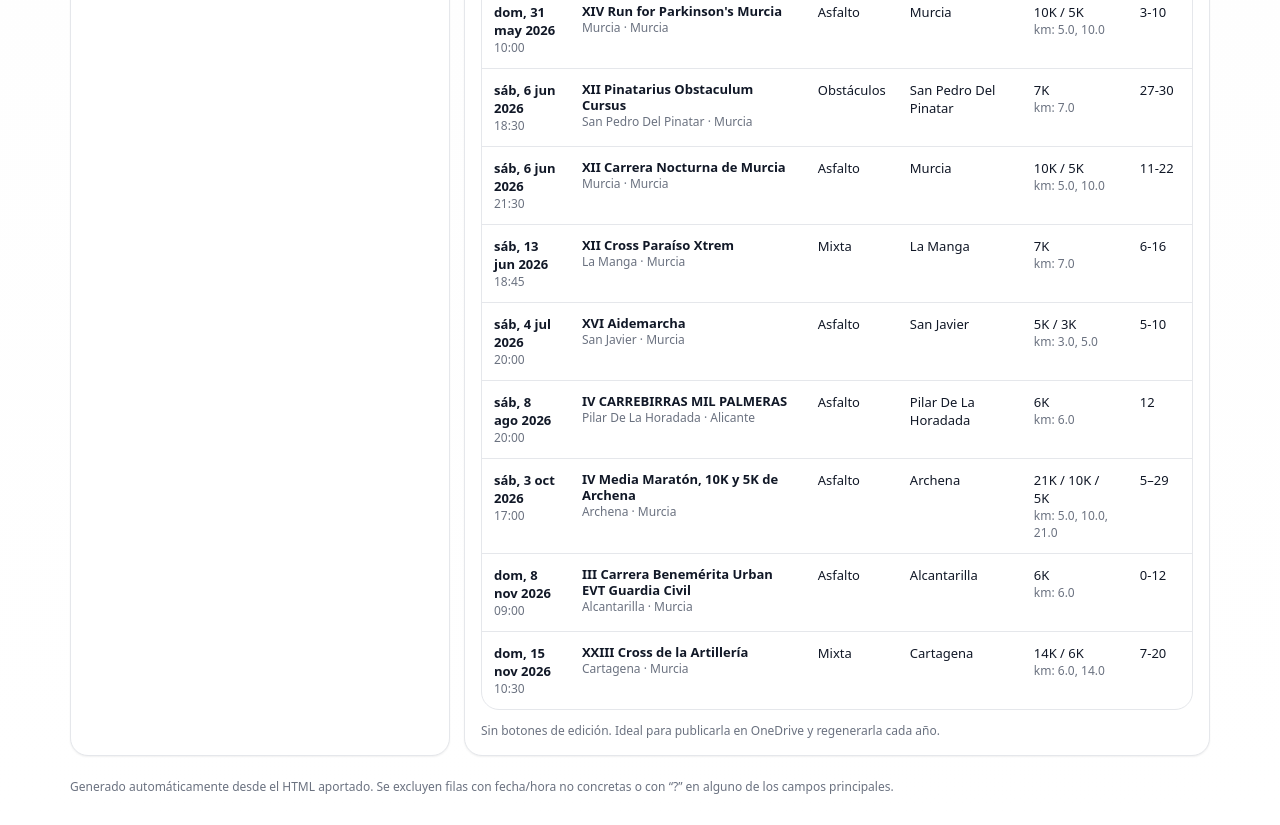
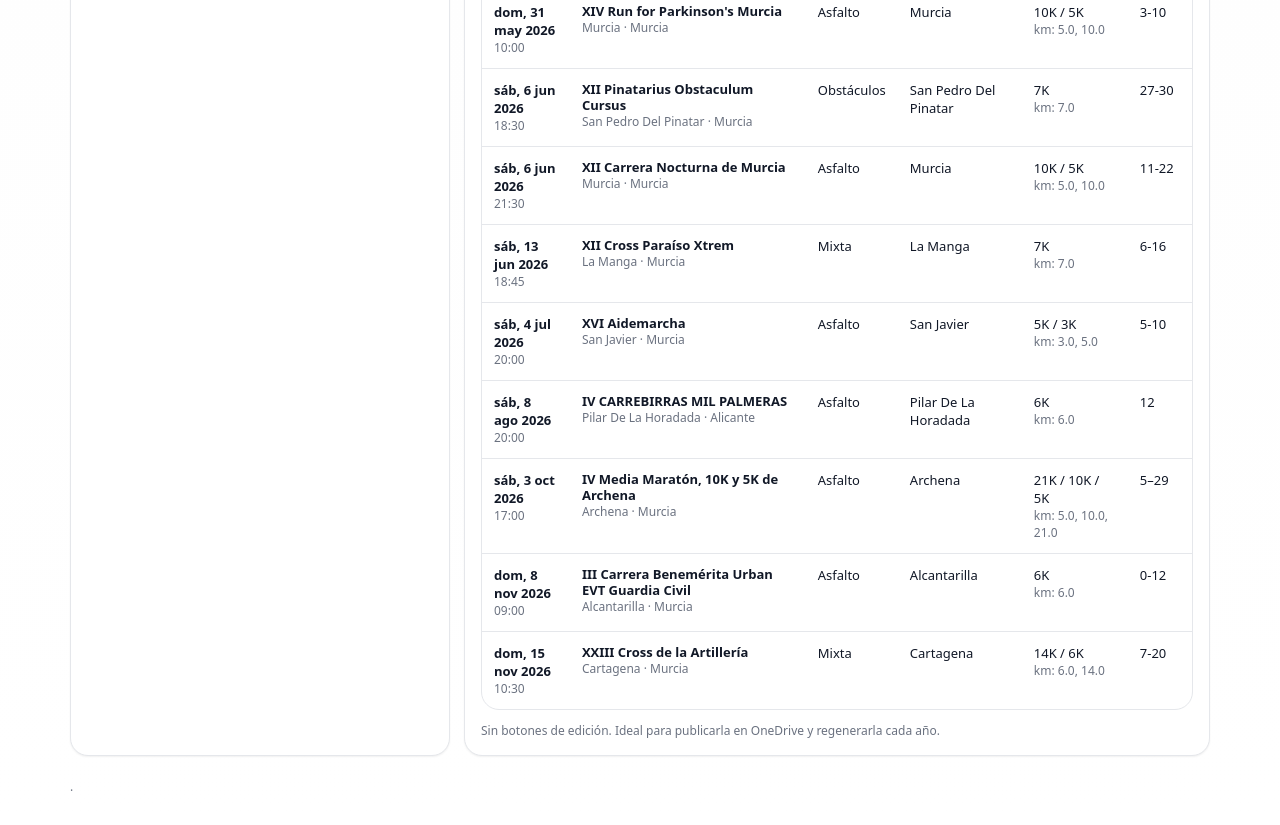
Before and after one commit to CanterasTrail/Calendario_runner, a plain HTML site: page index.html in a window 1280 px wide. Shown: the part 3580-4405 px from the top of the page. Drawn offline with Linux system fonts and the light colour scheme.

Commit message:
Replace footer content with a placeholder
Updated footer text to a placeholder.

```diff
--- a/index.html
+++ b/index.html
@@ -203,7 +203,7 @@
       </div>
     </div>
 
-    <div class="footer">Generado automáticamente desde el HTML aportado. Se excluyen filas con fecha/hora no concretas o con “?” en alguno de los campos principales.</div>
+    <div class="footer">.</div>
   </div>
 
 <script>
```
